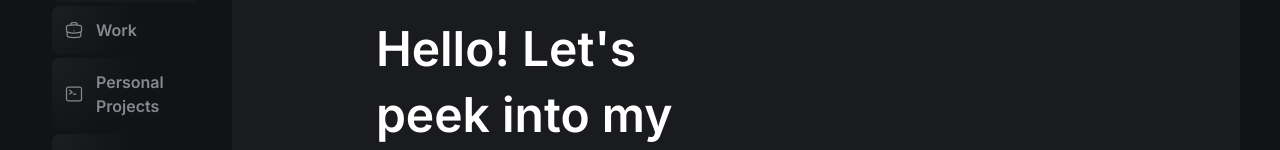
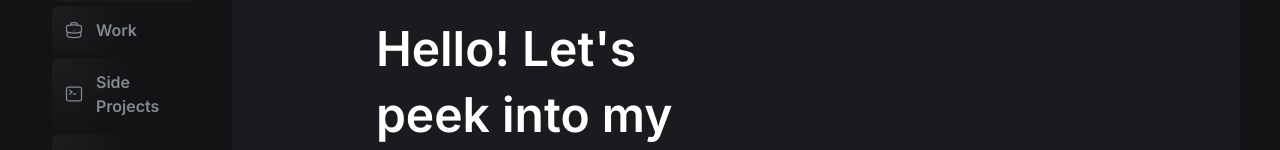
Before and after one commit to ead8/portfolio, a Next.js app: page / in a window 1280 px wide. Shown: the part 274-424 px from the top of the page. Built offline with nearby package versions, Linux system fonts and the light colour scheme.

Commit message:
navigation changed

```diff
--- a/app/components/navigation/SideBar.jsx
+++ b/app/components/navigation/SideBar.jsx
@@ -46,7 +46,7 @@ const navList = [
     ),
   },
   {
-    title: "Personal Projects",
+    title: "Side Projects",
     url: "/projects",
     icon: () => (
       <svg
```
